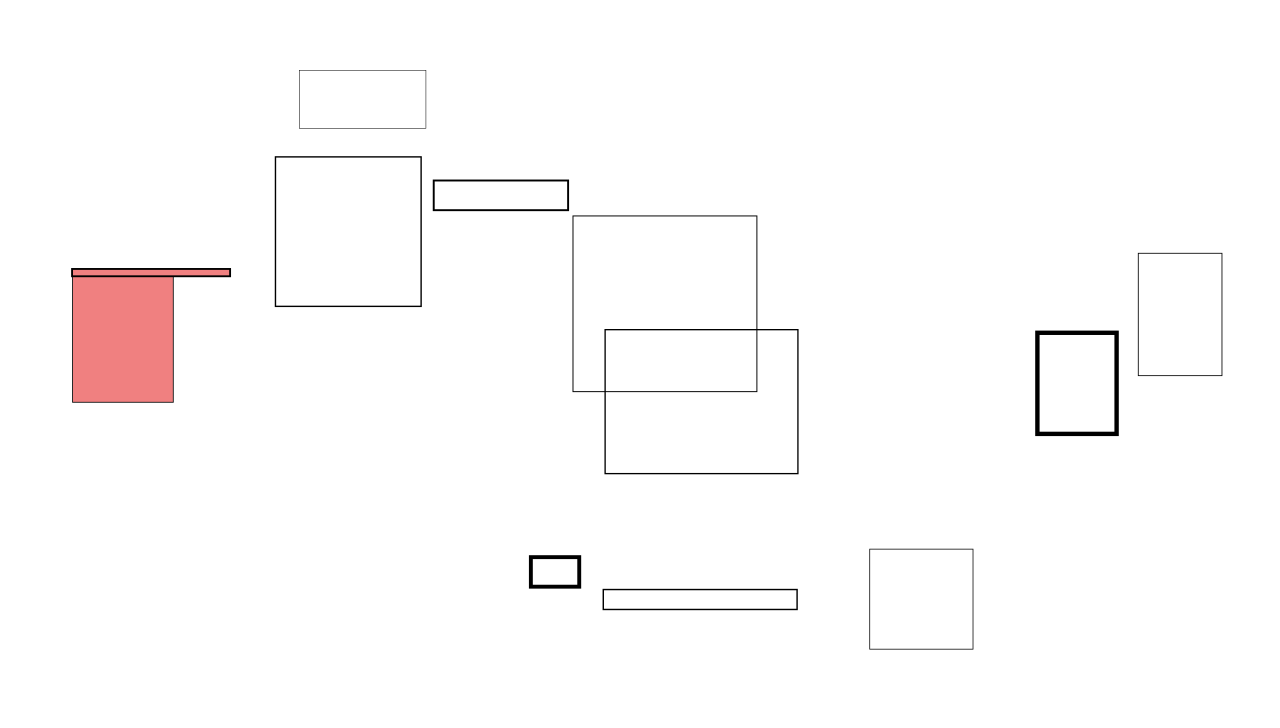
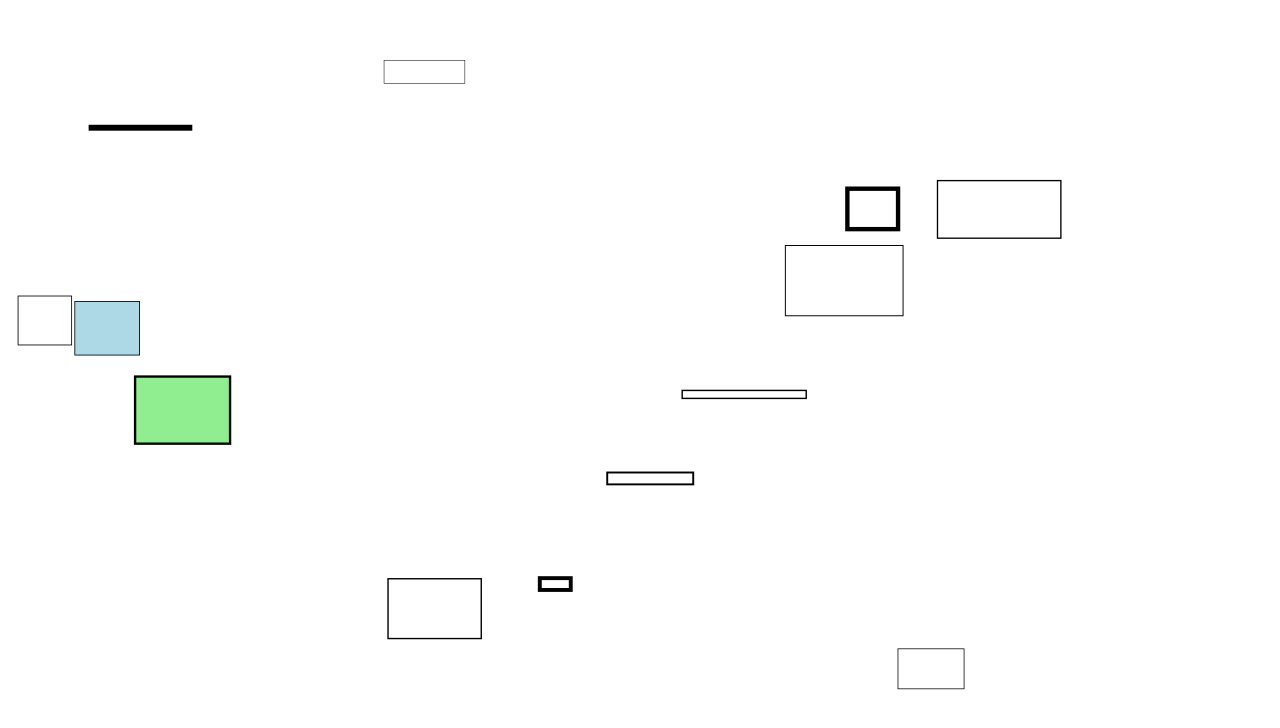
Before and after one commit to drzhbe/chase, a plain HTML site: page index.html in a window 1280 px wide. Drawn offline with Linux system fonts and the light colour scheme.

Commit message:
fix chase; add abilities

```diff
--- a/index.html
+++ b/index.html
@@ -31,20 +31,25 @@
       2. Invisible
     */
     const r = Math.random;
+    const clamp = (v, min, max) => Math.max(0, Math.min(v, max));
+    const epsilon = 1;
 
     class Box {
       constructor({
           canvas,
           borderColor = 'black',
           bgColor,
-          w = r() * 200,
-          h = r() * 200,
+          w = r() * (canvas.clientWidth / 10),
+          h = r() * (canvas.clientHeight / 10),
           mx = canvas.clientWidth - w,
           my = canvas.clientHeight - h,
           x = r() * mx,
           y = r() * my,
           border = r() * 5,
           speed = r() * 10,
+          edible = false,
+          status = 'none',
+          abilities = [],
       }) {
         this.inCollision = false;
         this.borderColor = borderColor;
@@ -59,20 +64,85 @@
         this.ox = x;
         this.oy = y;
         this.speed = speed;
+        this.edible = edible;
+        this.visible = true;
+        this.cooldownStarted = 0;
+        this.cooldownValue = 1000;
+        this.lastDirection = undefined;
+        this.abilities = {};
+        abilities.forEach(a => {
+          this.abilities[a.name] = a.create({ initiator: this });
+        })
       }
 
-      distance(a, b) {
-        return (a.x - b.x) ** 2 + (a.y - b.y) ** 2;
+      get left() { return this.x; }
+      get right() { return this.x + this.w; }
+      get top() { return this.y; }
+      get bottom() { return this.y + this.h; }
+      get cx() { return this.x + this.w / 2; }
+      get cy() { return this.y + this.h / 2; }
+      get color() {
+        if (this.inCollision) {
+          return 'lightcoral';
+        } else if (this.edible) {
+          return 'lightgreen';
+        } else if (this.bgColor) {
+          return this.bgColor;
+        } else {
+          return 'transparent';
+        }
       }
 
-      left() { return this.x; }
-      right() { return this.x + this.w; }
-      top() { return this.y; }
-      bottom() { return this.y + this.h; }
+      spawn(delay = 0) {
+        this.visible = false;
+        setTimeout(() => {
+          this.w = r() * 200;
+          this.h = r() * 200;
+          this.x = r() * this.mx;
+          this.y = r() * this.my;
+          this.visible = true;
+        }, delay);
+      }
+
+      distance(to) {
+        return (this.x - to.x) ** 2 + (this.y - to.y) ** 2;
+      }
 
       collide(box) {
-        return (this.left() < box.right() && this.right() > box.left())
-            && (this.top() < box.bottom() && this.bottom() > box.top());
+        return (this.left < box.right && this.right > box.left)
+            && (this.top < box.bottom && this.bottom > box.top);
+      }
+
+      moveTo(destination) {
+        const distance = this.distance(destination);
+        if (distance < epsilon) {
+          this.destination = undefined;
+          return;
+        }
+
+        let { x, y } = this;
+        let dx = destination.x - x;
+        dx = dx > 0
+            ? Math.min(this.speed, dx)
+            : Math.max(-this.speed, dx);
+        let dy = destination.y - y;
+        dy = dx !== 0
+            ? 0
+            : dy > 0
+              ? Math.min(this.speed - dx, dy)
+              : Math.max(-(this.speed - dx), dy);
+        this.x += dx;
+        this.y += dy;
+
+        if (dx < 0) {
+          this.lastDirection = 'left';
+        } else if (dx > 0) {
+          this.lastDirection = 'right';
+        } else if (dy < 0) {
+          this.lastDirection = 'up';
+        } else if (dy > 0) {
+          this.lastDirection = 'down';
+        }
       }
     }
 
@@ -83,7 +153,7 @@
         this.h = w;
       }
 
-      move(keycode) {
+      moveByKeycode(keycode) {
         switch (keycode) {
           case 37: // left
             this.x = Math.max(0, this.x - this.speed);
@@ -101,87 +171,146 @@
             break;
         }
       }
+
+      moveByGyroscope(e) {
+        let x = window.innerHeight > window.innerWidth ? e.gamma : e.beta;
+        let y = window.innerHeight > window.innerWidth ? e.beta : -e.gamma;
+        this.x = clamp(this.x + x / 2, 0, this.mx);
+        this.y = clamp(this.y + y / 2, 0, this.my);
+      }
     }
 
     class Neutral extends Box {
-      moveToTarget() {
-        const epsilon = 1;
-        const distance = this.target ? this.distance(this, this.target) : epsilon + 1;
-        if (!this.target || distance < epsilon) {
-          this.target = { x: r() * this.mx, y: r() * this.my };
+      moveToRandomDestination() {
+        if (!this.destination) {
+          this.destination = { x: r() * this.mx, y: r() * this.my };
         }
-        let { x, y, target } = this;
-        let dx = target.x - x;
-        dx = dx > 0
-            ? Math.min(this.speed, dx)
-            : Math.max(-this.speed, dx);
-        let dy = target.y - y;
-        dy = dy > 0
-            ? Math.min(this.speed - dx, dy)
-            : Math.max(-(this.speed - dx), dy);
-        this.x += dx;
-        this.y += dy;
+        this.moveTo(this.destination);
       }
     }
 
     class Chaser extends Box {
-      chase(player) {
-        let { x, y } = this;
-        let dx = player.x - x;
-        dx = dx > 0
-            ? Math.min(this.speed, dx)
-            : Math.max(-this.speed, dx);
-        let dy = player.y - y;
-        dy = dy > 0
-            ? Math.min(this.speed - dx, dy)
-            : Math.max(-(this.speed - dx), dy);
-        this.x += dx;
-        this.y += dy;
+    }
+
+    class Ability {
+      constructor(cooldown, name) {
+        this.name = name;
+        this.cooldown = cooldown;
+        this.cooldownStarted = 0;
+      }
+      get ready() {
+        return Date.now() - this.cooldownStarted > this.cooldown;
+      }
+      use(options) {
+        if (this.ready) {
+          this.cooldownStarted = Date.now();
+          this.effect(options);
+        }
+      }
+      effect(options) {
+        // implement
+      }
+    }
+
+    class PushAbility extends Ability {
+      constructor({ cooldown = 1000, initiator }) {
+        super(cooldown, 'push');
+        this.initiator = initiator;
+      }
+      static add(cooldown) {
+        return {
+          name: 'push',
+          create: ({ initiator }) => new PushAbility({ cooldown, initiator }),
+        }
+      }
+      effect(target) {
+        const { x, y, mx, my } = target;
+        switch (this.initiator.lastDirection) {
+          case 'left':
+            target.destination = { x: 0, y };
+            break;
+          case 'right':
+            target.destination = { x: mx, y };
+            break;
+          case 'up':
+            target.destination = { x, y: 0 };
+            break;
+          case 'down':
+            target.destination = { x, y: my };
+            break;
+        }
+      }
+    }
+
+    class Drawer {
+      constructor(ctx, width, height) {
+        this.ctx = ctx;
+        this.width = width;
+        this.height = height;
+      }
+      clear() {
+        this.ctx.clearRect(0, 0, this.width, this.height);
+      }
+      drawBox(box) {
+        const { x, y, w, h, border, color } = box;
+        ctx.lineWidth = border;
+        ctx.strokeRect(x, y, w, h);
+        ctx.fillStyle = color;
+        ctx.fillRect(x, y, w, h);
       }
     }
 
     function addKeyboardEvents(box) {
       window.addEventListener('keydown', e => {
         if (e.keyCode >= 37 && e.keyCode <= 40) {
-          box.move(e.keyCode);
+          box.moveByKeycode(e.keyCode);
         }
         if (e.keyCode === 32) {
           // TODO: fix max values when swapped
           // box.swapSides();
         }
       });
+
+      window.addEventListener('deviceorientation', e => {
+        box.moveByGyroscope(e);
+      });
     }
 
-    function update(ctx, player, enemies) {
+    function update(drawer, player, enemies) {
+      // MOVE PLAYER
+      if (player.destination) {
+        player.moveTo(player.destination);
+      }
+      // MOVE ENEMIES
       enemies.forEach(e => {
+        if (!e.visible) {
+          return;
+        }
         if (e instanceof Neutral) {
-          e.moveToTarget();
+          e.moveToRandomDestination();
         } else if (e instanceof Chaser) {
-          e.chase(player);
+          e.moveTo(player);
         }
         e.inCollision = false;
       });
-      const collider = enemies.find(e => e.collide(player));
+      // COLLIDE
+      const collider = enemies.find(e => e.visible && e.collide(player));
       if (collider) {
         collider.inCollision = true;
         player.inCollision = true;
+        if (collider.edible) {
+          collider.spawn(2000);
+        } else if (collider instanceof Chaser) {
+          collider.abilities.push.use(player);
+        }
       } else {
         player.inCollision = false;
       }
 
-      ctx.clearRect(0, 0, canvas.clientWidth, canvas.clientHeight);
-
-      ctx.lineWidth = player.border;
-      ctx.strokeRect(player.x, player.y, player.w, player.h);
-      ctx.fillStyle = player.inCollision ? 'lightcoral' : player.bgColor;
-      ctx.fillRect(player.x, player.y, player.w, player.h);
-
-      enemies.forEach(e => {
-        ctx.lineWidth = e.border;
-        ctx.strokeRect(e.x, e.y, e.w, e.h);
-        ctx.fillStyle = e.inCollision ? 'lightcoral' : 'transparent';
-        ctx.fillRect(e.x, e.y, e.w, e.h);
-      });
+      // REDRAW
+      drawer.clear();
+      drawer.drawBox(player);
+      enemies.forEach(e => e.visible && drawer.drawBox(e));
 
       requestAnimationFrame(upd);
     }
@@ -193,8 +322,10 @@
     const player = new Player({ canvas, bgColor: 'lightblue', speed: 50 });
     addKeyboardEvents(player);
     const enemies = Array.from({ length: 10 }).map(_ => new Neutral({ canvas }));
-    enemies.push(new Chaser({ canvas }));
-    const upd = () => update(ctx, player, enemies);
+    enemies.push(new Neutral({ canvas, edible: true }));
+    enemies.push(new Chaser({ canvas, speed: 2, abilities: [PushAbility.add()] }));
+    const drawer = new Drawer(ctx, canvas.clientWidth, canvas.clientHeight);
+    const upd = () => update(drawer, player, enemies);
     upd();
   </script>
 </body>
```
